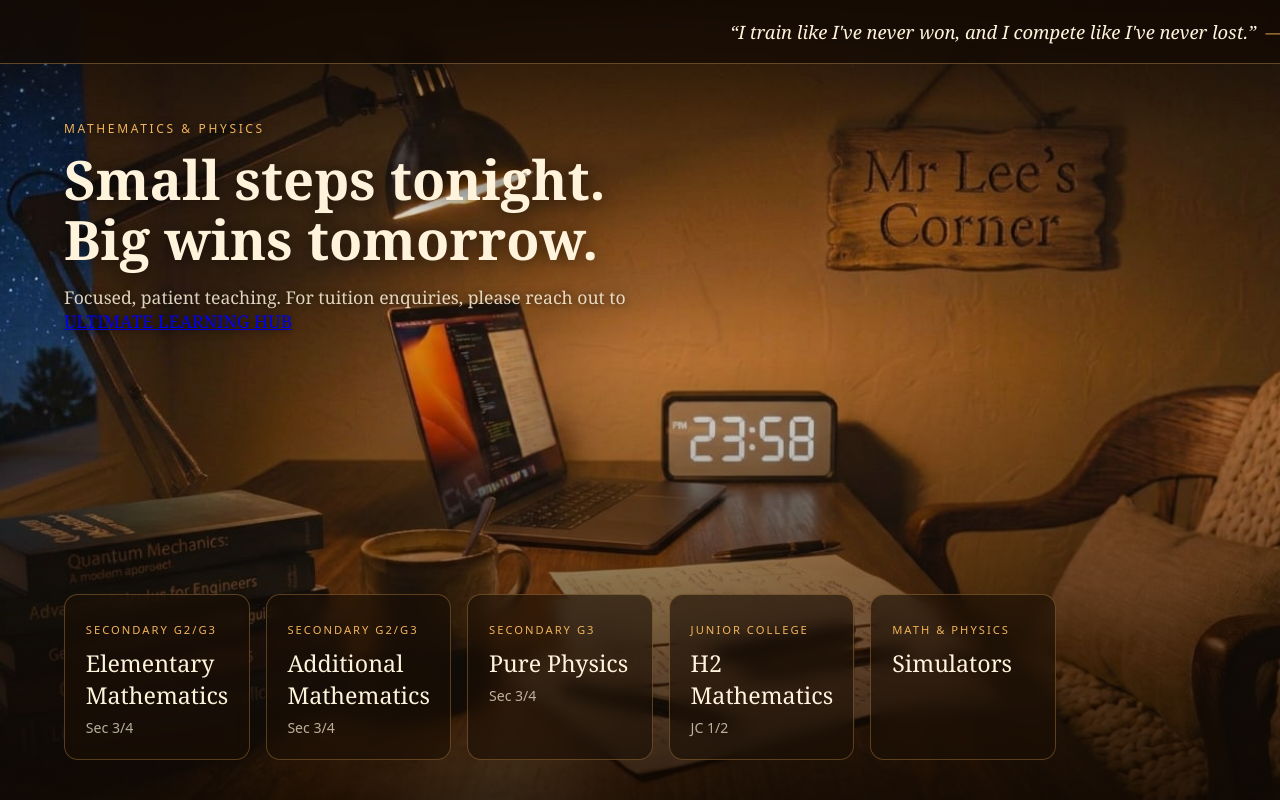
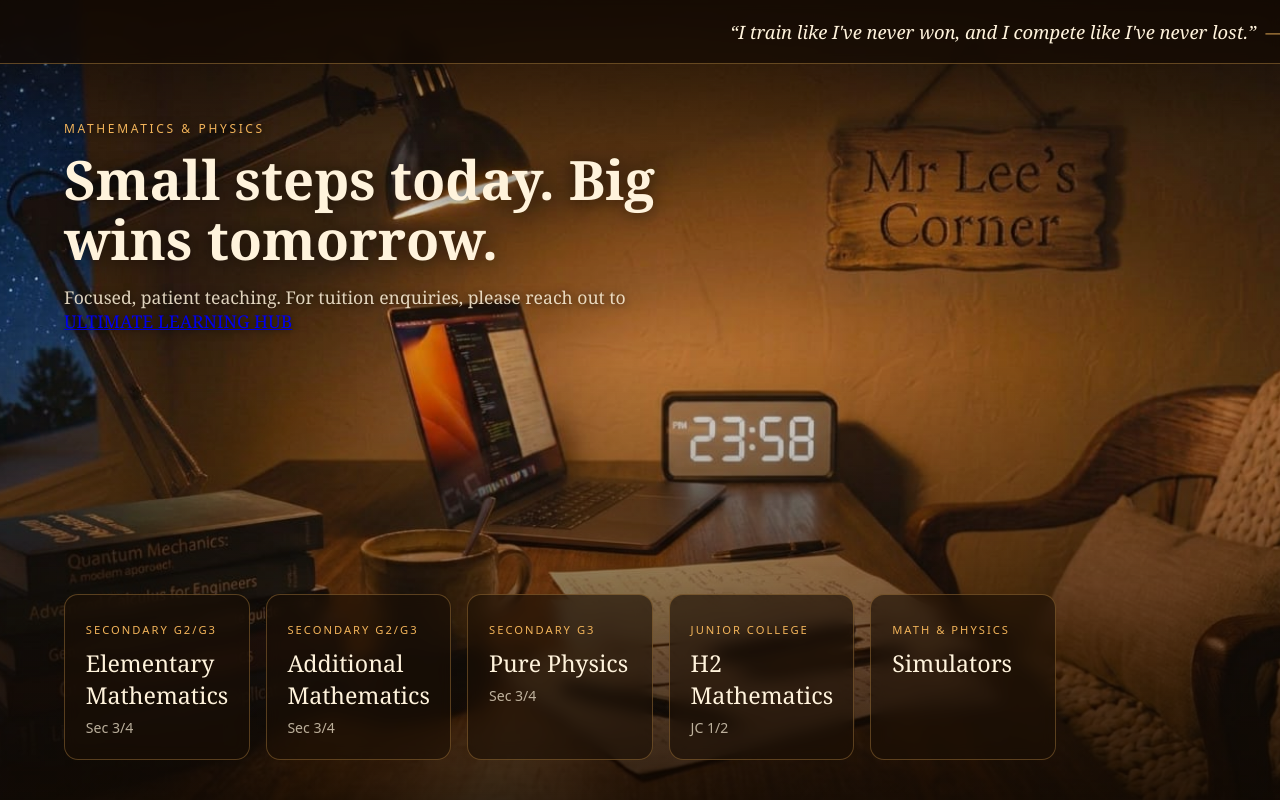
Before and after one commit to Bliz2E/MrLeesCorner, a plain HTML site: page index.html in a window 1280 px wide. Drawn offline with Linux system fonts and the light colour scheme.

Commit message:
Update index.html

```diff
--- a/index.html
+++ b/index.html
@@ -142,7 +142,7 @@
 <main>
   <section class="hero">
     <p class="eyebrow">Mathematics &amp; Physics</p>
-    <h1>Small steps tonight. Big wins tomorrow.</h1>
+    <h1>Small steps today. Big wins tomorrow.</h1>
     <p>Focused, patient teaching. For tuition enquiries, please reach out to<br>
       <a href="https://www.ultimatelearninghub.com/">ULTIMATE LEARNING HUB</a> </p>
   </section>
```
